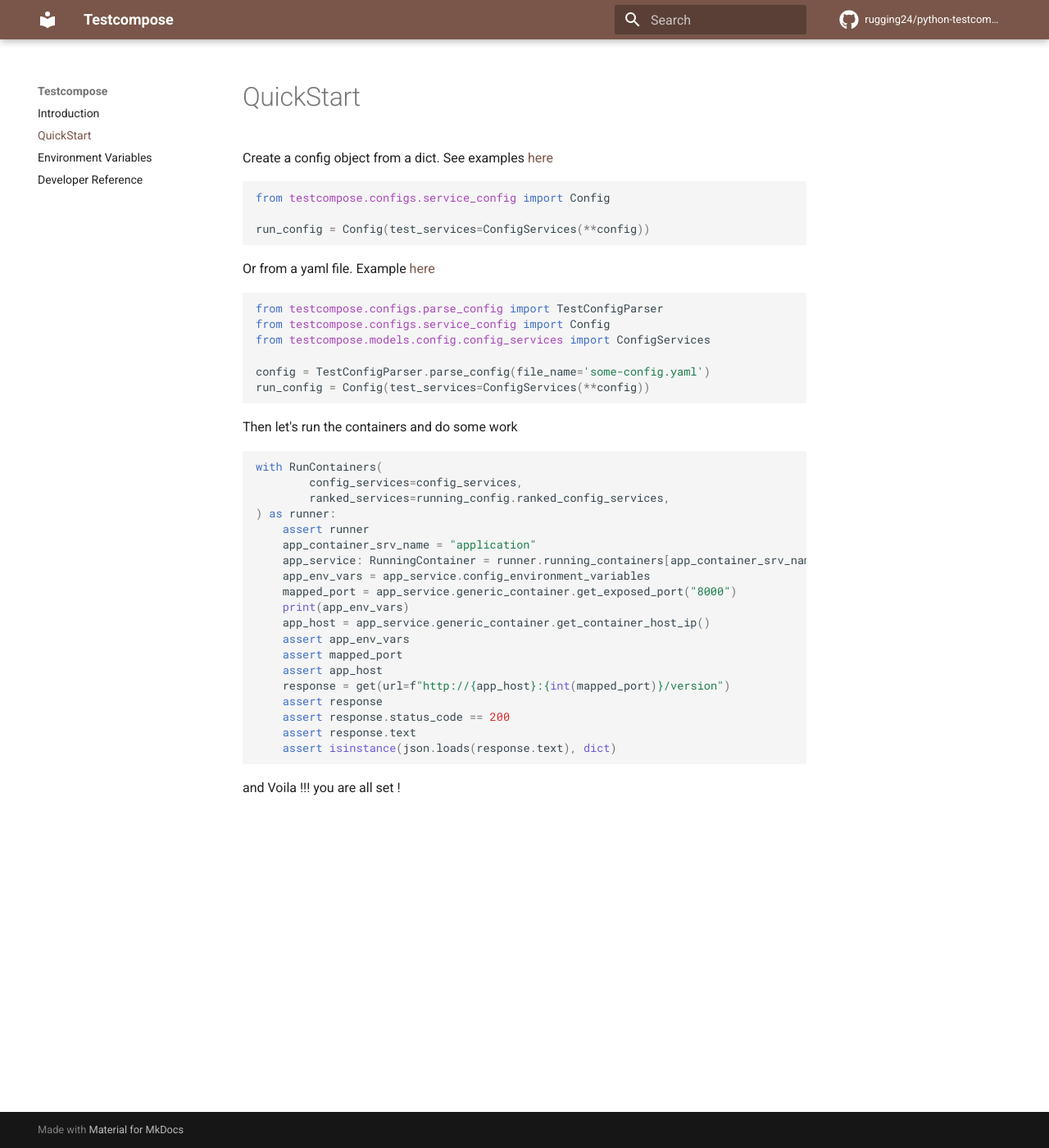
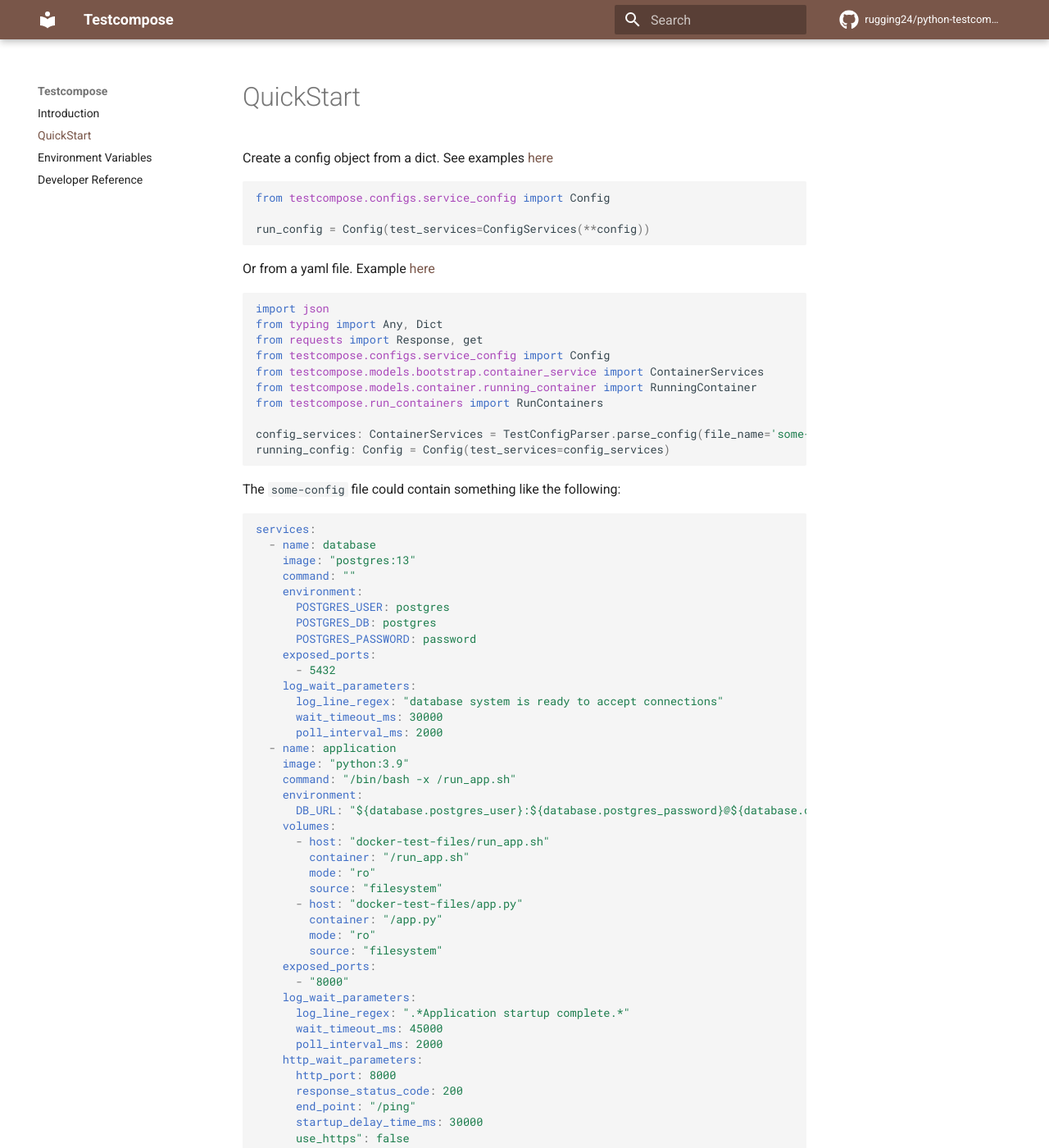
Before and after one commit to rugging24/python-testcompose, an MkDocs documentation site: the page built from docs/quickstart.md, in a window 1280 px wide and 1400 px high. Shown: the whole window at 82% size. Built offline with MkDocs 1.6.1 and Material for MkDocs 9.7.7, drawn with Linux system fonts in a browser that asks for light colours; comment, search, counter and statistics services are not loaded; some of the changed text lies outside the part shown.

````diff
--- a/docs/quickstart.md
+++ b/docs/quickstart.md
@@ -13,16 +13,68 @@ run_config = Config(test_services=ConfigServices(**config))
 Or from a yaml file. Example [here](https://github.com/rugging24/python-testcompose/blob/main/configurations/sample-config.yaml)
 
 ```python
-from testcompose.configs.parse_config import TestConfigParser
+import json
+from typing import Any, Dict
+from requests import Response, get
 from testcompose.configs.service_config import Config
-from testcompose.models.config.config_services import ConfigServices
+from testcompose.models.bootstrap.container_service import ContainerServices
+from testcompose.models.container.running_container import RunningContainer
+from testcompose.run_containers import RunContainers
 
-config = TestConfigParser.parse_config(file_name='some-config.yaml')
-run_config = Config(test_services=ConfigServices(**config))
+config_services: ContainerServices = TestConfigParser.parse_config(file_name='some-config.yaml')
+running_config: Config = Config(test_services=config_services)
 
+```
+The `some-config` file could contain something like the following:
+
+
+```yaml
+services:
+  - name: database
+    image: "postgres:13"
+    command: ""
+    environment:
+      POSTGRES_USER: postgres
+      POSTGRES_DB: postgres
+      POSTGRES_PASSWORD: password
+    exposed_ports:
+      - 5432
+    log_wait_parameters:
+      log_line_regex: "database system is ready to accept connections"
+      wait_timeout_ms: 30000
+      poll_interval_ms: 2000
+  - name: application
+    image: "python:3.9"
+    command: "/bin/bash -x /run_app.sh"
+    environment:
+      DB_URL: "${database.postgres_user}:${database.postgres_password}@${database.container_hostname}:5432/${database.postgres_db}"
+    volumes:
+      - host: "docker-test-files/run_app.sh"
+        container: "/run_app.sh"
+        mode: "ro"
+        source: "filesystem"
+      - host: "docker-test-files/app.py"
+        container: "/app.py"
+        mode: "ro"
+        source: "filesystem"
+    exposed_ports:
+      - "8000"
+    log_wait_parameters:
+      log_line_regex: ".*Application startup complete.*"
+      wait_timeout_ms: 45000
+      poll_interval_ms: 2000
+    http_wait_parameters:
+      http_port: 8000
+      response_status_code: 200
+      end_point: "/ping"
+      startup_delay_time_ms: 30000
+      use_https": false
+    depends_on:
+      - database
 ```
 
 Then let's run the containers and do some work
+
 ```python
 with RunContainers(
         config_services=config_services,
@@ -31,14 +83,14 @@ with RunContainers(
     assert runner
     app_container_srv_name = "application"
     app_service: RunningContainer = runner.running_containers[app_container_srv_name]
-    app_env_vars = app_service.config_environment_variables
+    app_env_vars: Dict[str, Any] = app_service.config_environment_variables
     mapped_port = app_service.generic_container.get_exposed_port("8000")
     print(app_env_vars)
     app_host = app_service.generic_container.get_container_host_ip()
     assert app_env_vars
     assert mapped_port
     assert app_host
-    response = get(url=f"http://{app_host}:{int(mapped_port)}/version")
+    response: Response = get(url=f"http://{app_host}:{int(mapped_port)}/version")
     assert response
     assert response.status_code == 200
     assert response.text
````
Also changed, not shown: README.md (+55 -29 lines), 2 other files.
